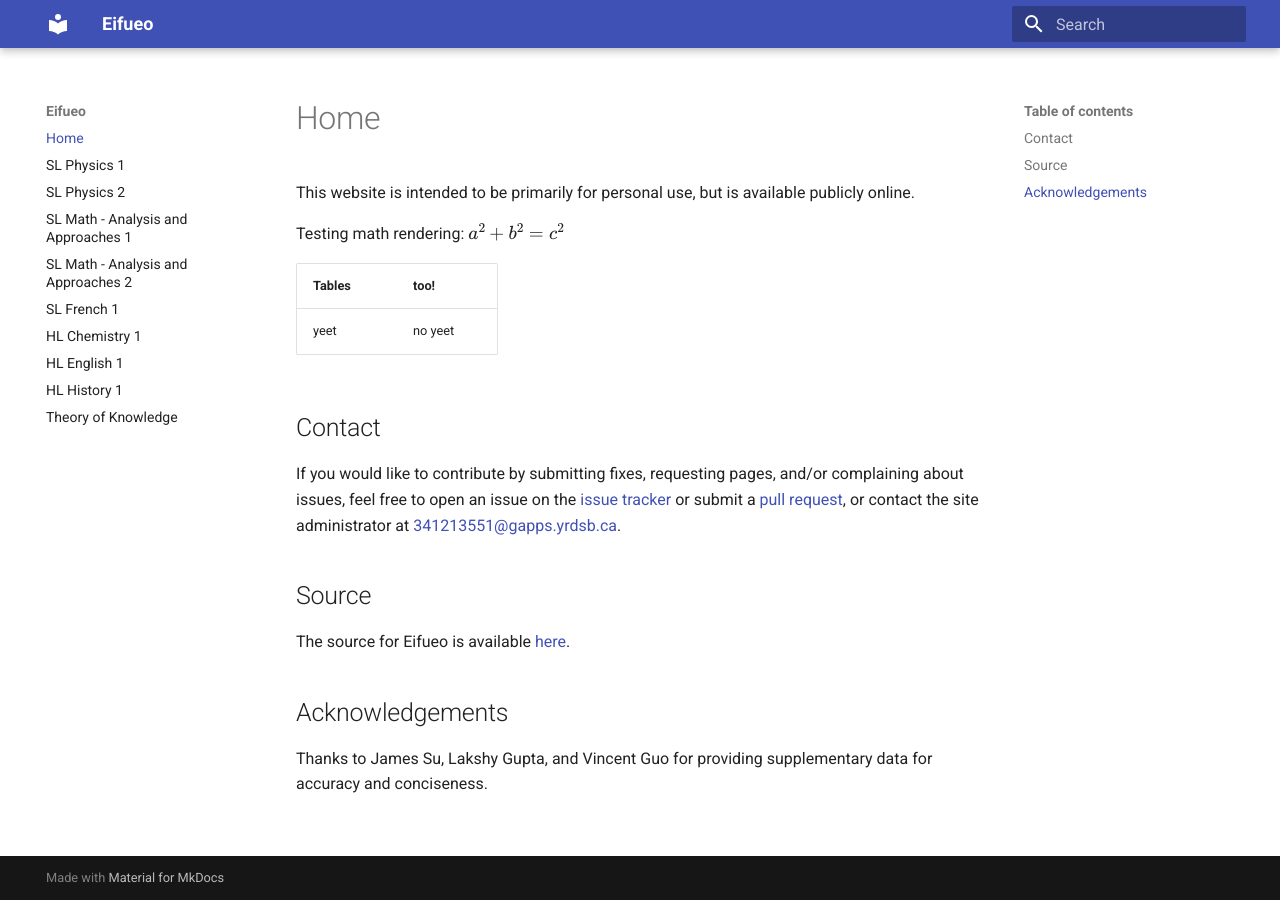
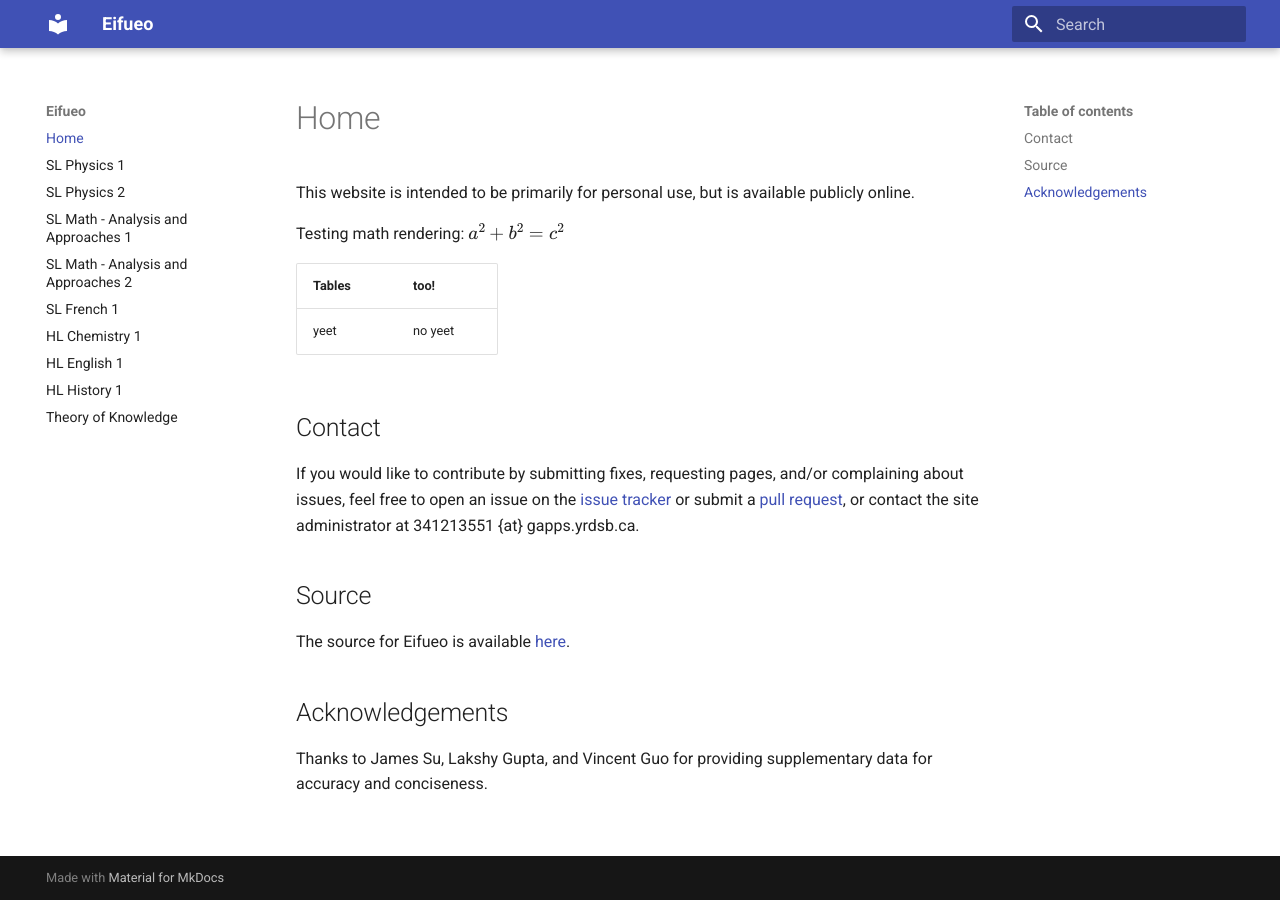
Before and after one commit to potatoeggy/eifueo, an MkDocs documentation site: the page built from docs/index.md, in a window 1280 px wide. Built offline with MkDocs 1.6.1 and Material for MkDocs 9.7.7, drawn with Linux system fonts in a browser that asks for light colours; formulas are drawn with MathJax 3.

Commit message:
gen: remove email link just in case

```diff
--- a/docs/index.md
+++ b/docs/index.md
@@ -10,7 +10,7 @@ Testing math rendering: $a^2+b^2=c^2$
 
 ## Contact
 
-If you would like to contribute by submitting fixes, requesting pages, and/or complaining about issues, feel free to open an issue on the [issue tracker](https://git.eggworld.tk/eggy/eifueo/issues) or submit a [pull request](https://git.eggworld.tk/eggy/eifueo/pulls), or contact the site administrator at [341213551@gapps.yrdsb.ca](mailto:341213551@gapps.yrdsb.ca).
+If you would like to contribute by submitting fixes, requesting pages, and/or complaining about issues, feel free to open an issue on the [issue tracker](https://git.eggworld.tk/eggy/eifueo/issues) or submit a [pull request](https://git.eggworld.tk/eggy/eifueo/pulls), or contact the site administrator at 341213551 {at} gapps.yrdsb.ca.
 
 ## Source
 
```
